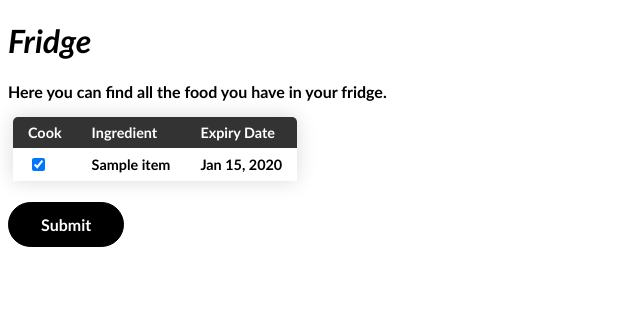
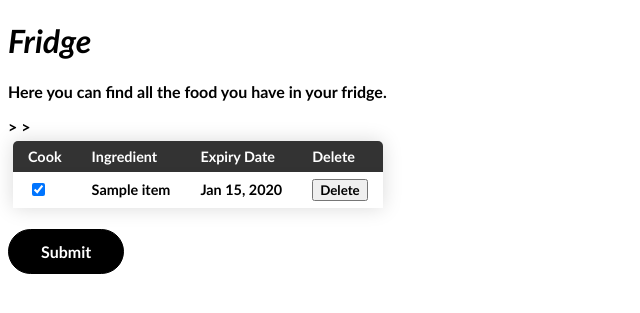
Before and after one commit to Yarik-Popov/receipt-generator, a Flask app: page /fridge in a window 1280 px wide. Shown: the part 88-401 px from the top of the page, without its empty margins (0-640 px from the left). Run offline with Flask 3, Linux system fonts and the light colour scheme; tables that the repository leaves empty hold one stand-in row (values such as "Sample post").

Commit message:
Finish delete

```diff
--- a/app.py
+++ b/app.py
@@ -1,12 +1,11 @@
 # Local imports
 from base import app, db
 from models import User, FridgeItem, get_all_fridge_items
+from datetime import datetime
 from recipe import get_recipes, get_image
 
 # 3rd party imports
-from flask import request, render_template, redirect, flash
-
-from datetime import datetime
+from flask import url_for, request, render_template, redirect, flash
 
 # Create the database
 with app.app_context():
@@ -26,12 +25,13 @@ def fridge():
         image_url = get_image(recipe)
         return render_template('recipe.html', recipe=recipe, image_url=image_url)
 
+
 @app.route('/')
 def starter():
     return render_template('index.html')
 
 
-@app.route('/add-item')
+@app.route('/add_item')
 def add_item():
     return render_template('add.html')
 
@@ -49,7 +49,19 @@ def submit():
     db.session.add(new_item)
     db.session.commit()
     flash('New ingredient added successfully!')
-    return redirect('/add-item')
+    return redirect('/add_item')
+
+@app.route('/delete_item/<int:item_id>', methods=['POST'])
+def delete_item(item_id):
+    item_to_delete = FridgeItem.query.get(item_id)
+    if item_to_delete:
+        db.session.delete(item_to_delete)
+        db.session.commit()
+        flash("Ingredient deleted successfully!")
+    else :
+        flash("Looks like you tried to delete nothing...")
+    return redirect(url_for('fridge'))
+
 
 
 if __name__ == '__main__':
--- a/templates/fridge.html
+++ b/templates/fridge.html
@@ -9,13 +9,13 @@
 {% block content %}
     <h1>Fridge</h1>
     <p>Here you can find all the food you have in your fridge.</p>
-    <form method="post" action="#">
         <table class="content-table">
             <thread>
                 <tr class="headder">
                     <th>Cook</th>
                     <th>Ingredient</th>
                     <th>Expiry Date</th>
+                    <th>Delete</th>>
                 </tr>
             </thread>
             <tbody>
@@ -24,12 +24,16 @@
                         <td><input type="checkbox" name="items" id="{{item.id}}" value="{{item.name}}" checked></td>
                         <td><label for="{{item.id}}"> {{item.name}}</label> </td>
                         <td>{{item.expiry_date.strftime("%b %d, %Y")}}</td>
+                        <td>
+                            <form action="{{ url_for('delete_item', item_id=item.id) }}" method="POST">
+                                <input type="submit" value="Delete">
+                            </form>
+                            </td>>
                     </tr>
                     {% endfor %}
 
                 </tbody>
             </table>
         <input class="submit" type="submit" value="Submit">
-    </form>
 
 {% endblock %}
```
